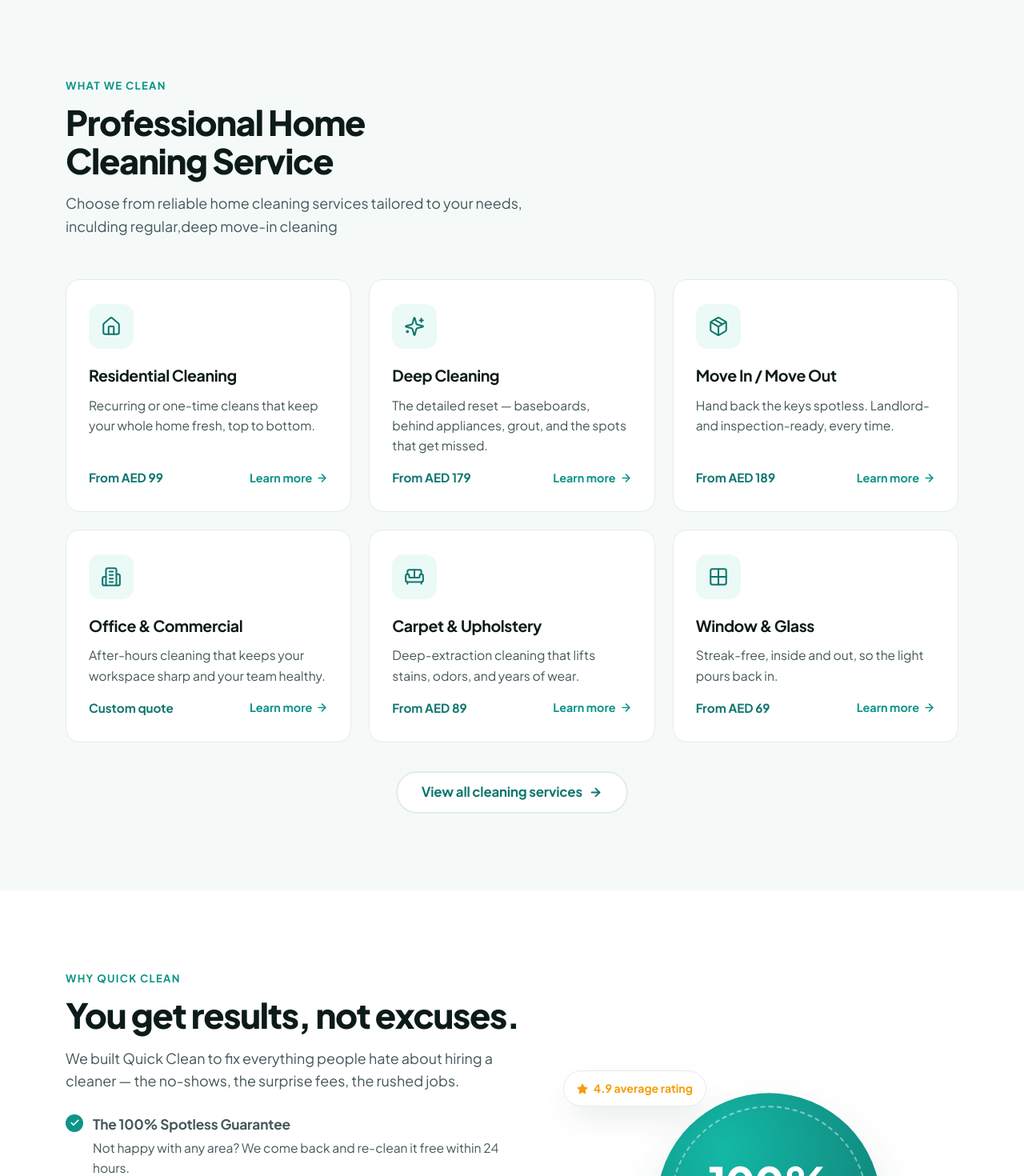
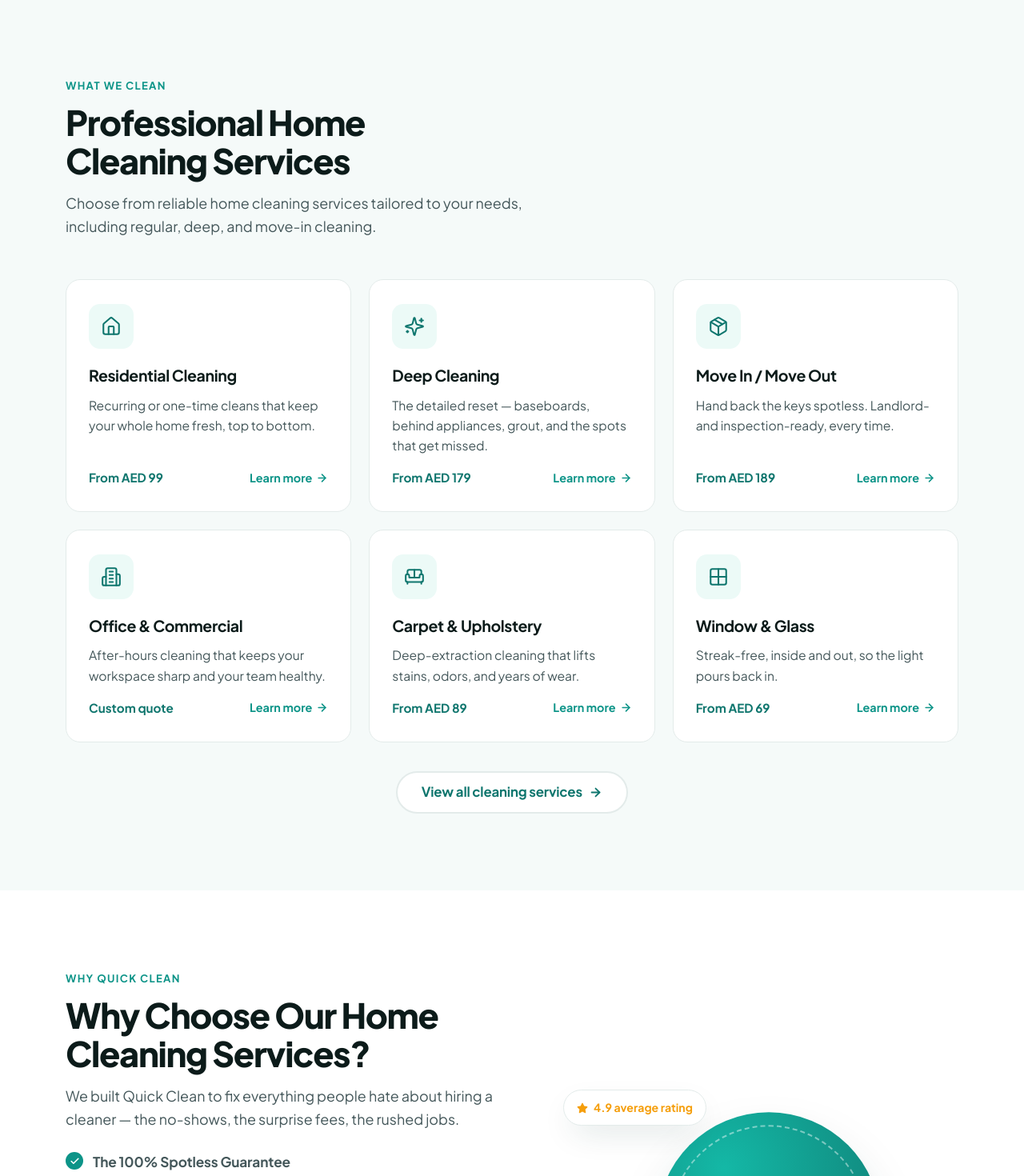
Before and after one commit to hafizglotar/quickclean, a Next.js app: page / in a window 1280 px wide. Shown: the part 1120-2590 px from the top of the page at 80% size. Built offline with nearby package versions, Linux system fonts and the light colour scheme; no server answers.

Commit message:
Update Sections.js

```diff
--- a/app/components/Sections.js
+++ b/app/components/Sections.js
@@ -43,10 +43,10 @@ export function Services() {
       <div className="container">
         <div className="section-head reveal">
           <span className="kicker">What we clean</span>
-          <h2>Professional Home Cleaning Service</h2>
+          <h2>Professional Home Cleaning Services</h2>
           <p className="section-lead">
             Choose from reliable home cleaning services tailored to your needs,
-            inculding regular,deep move-in cleaning
+            including regular, deep, and move-in cleaning.
           </p>
         </div>
 
@@ -71,7 +71,7 @@ export function WhyUs() {
       <div className="container why-grid">
         <div className="why-copy reveal">
           <span className="kicker">Why Quick Clean</span>
-          <h2>You get results, not excuses.</h2>
+          <h2>Why Choose Our Home Cleaning Services?</h2>
           <p className="section-lead">
             We built Quick Clean to fix everything people hate about hiring a cleaner — the
             no-shows, the surprise fees, the rushed jobs.
@@ -151,7 +151,7 @@ export function Pricing() {
       <div className="container">
         <div className="section-head reveal">
           <span className="kicker">Simple pricing</span>
-          <h2>Flat rates. Zero surprises.</h2>
+          <h2>Simple & Transparent Home Cleaning Prices</h2>
           <p className="section-lead">
             Save up to 20% on recurring plans. Cancel or reschedule anytime — no contracts, ever.
           </p>
@@ -210,7 +210,7 @@ export function Faq() {
       <div className="container">
         <div className="section-head reveal">
           <span className="kicker">Good to know</span>
-          <h2>Questions, answered.</h2>
+          <h2>Frequently Asked Questions About Home Cleaning</h2>
         </div>
         <div className="faq-list">
           {faqs.map((f) => (
```
